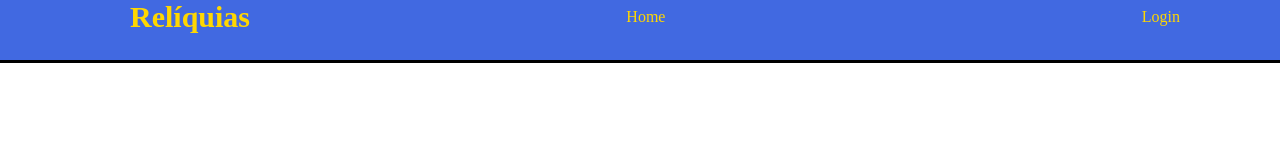
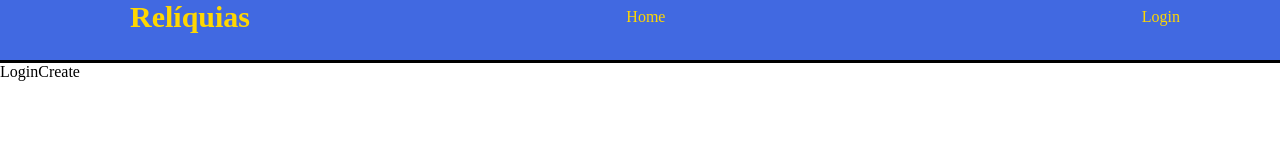
Before and after one commit to rogerxavier29/Desafio_React2, a React (Create React App) app in the folder usuarios/: page /login/logar in a window 1280 px wide. Shown: the top 160 px of the page. Built offline with nearby package versions, Linux system fonts and the light colour scheme.

Commit message:
Login.js
alterado para forma correta, pois não estava conseguindo entrar na rota.

```diff
--- a/usuarios/src/Components/Login/Login.js
+++ b/usuarios/src/Components/Login/Login.js
@@ -1,15 +1,15 @@
 import React from 'react';
 import { BrowserRouter } from 'react-router-dom';
 import { Routes, Route } from 'react-router-dom';
+import LoginCreate from './LoginCreate/LoginCreate';
 import LoginForm from './LoginForm/LoginForm';
-import LoginCreate from './LoginCreate/LoginCreate';
 
 const Login = () => {
   return (
     <div>
       <Routes>
         <Route path="/" element={<LoginForm />} />
-        <Route path="./LoginCreate" element={<LoginCreate />} />
+        <Route path="logar" element={<LoginCreate />} />
       </Routes>
     </div>
   );
```
